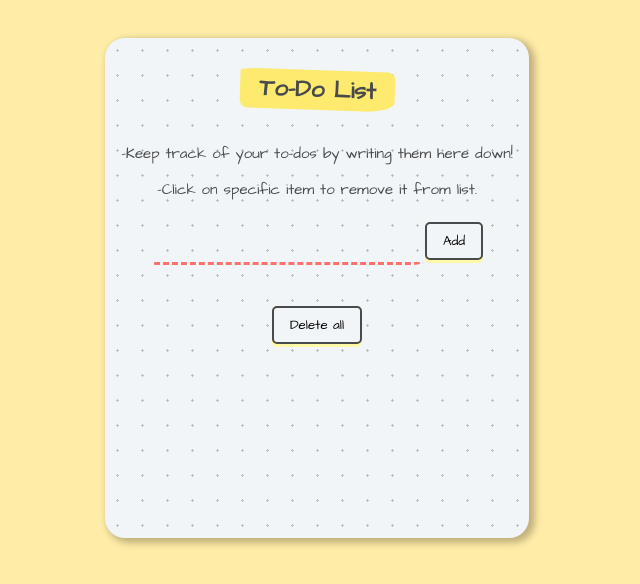
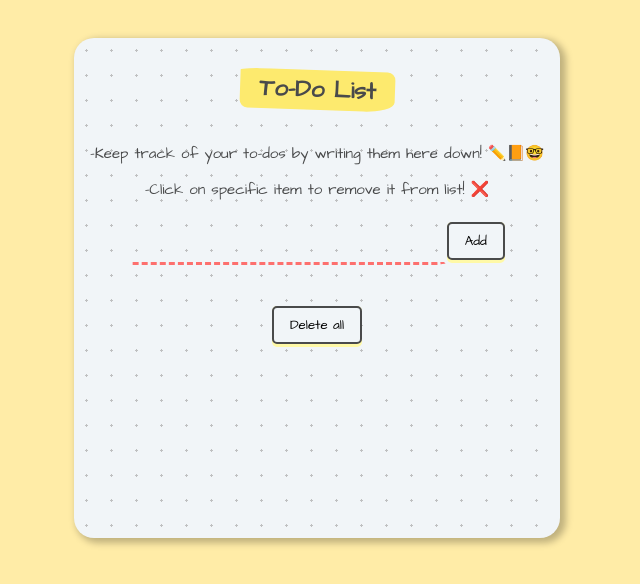
Before and after one commit to sebas524/to-do-list, a React (Vite) app: page / in a window 1280 px wide. Shown: the top 584 px of the page, without its empty margins (323-963 px from the left). Built offline with nearby package versions, Linux system fonts and the light colour scheme.

Commit message:
update instructions

```diff
--- a/src/components/InputArea.jsx
+++ b/src/components/InputArea.jsx
@@ -15,8 +15,8 @@ export default function InputArea({
   return (
     <div className="form">
       <div className="instructions">
-        <p>-Keep track of your to-dos by writing them here down!</p>
-        <p>-Click on specific item to remove it from list.</p>
+        <p>-Keep track of your to-dos by writing them here down! ✏️📙🤓</p>
+        <p>-Click on specific item to remove it from list! ❌</p>
       </div>
 
       {warning.show && (
```
